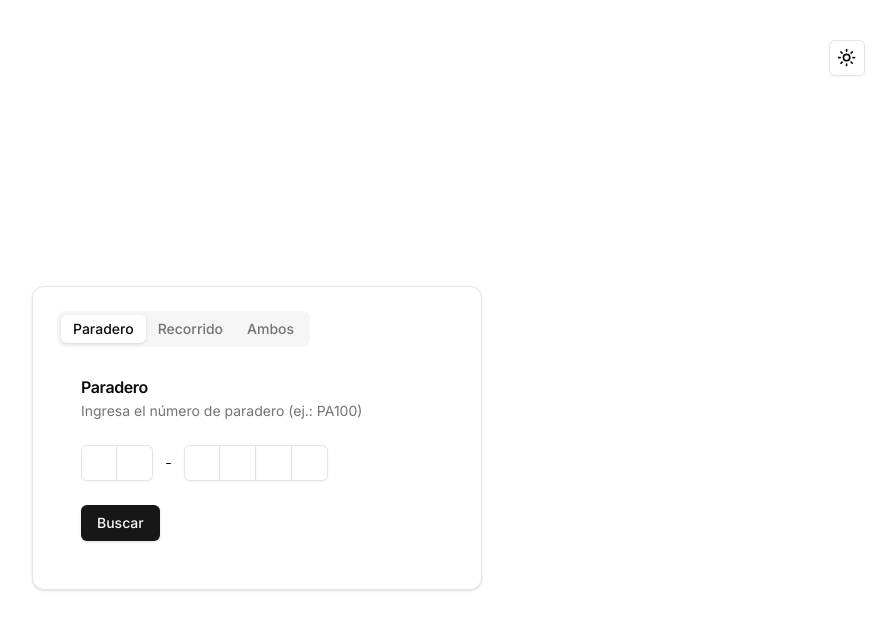
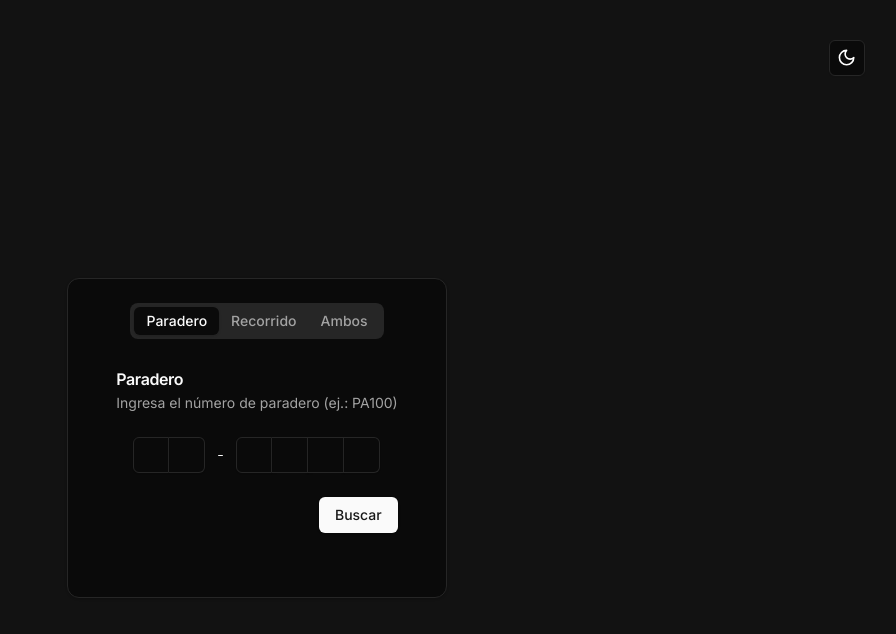
Before and after one commit to cacosat/paradero, a Next.js app: page / in a window 1280 px wide. Shown: the top 634 px of the page, without its empty margins (383-1279 px from the left). Built offline with nearby package versions, Linux system fonts and the light colour scheme.

Commit message:
layout of main page + styling

```diff
--- a/src/app/layout.js
+++ b/src/app/layout.js
@@ -15,7 +15,7 @@ export default function RootLayout({ children }) {
       <body className={inter.className}>
         <ThemeProvider
           attribute="class"
-          defaultTheme="system"
+          defaultTheme="dark"
           enableSystem
           disableTransitionOnChange
         >
--- a/src/app/page.js
+++ b/src/app/page.js
@@ -20,27 +20,27 @@ import { Tabs, TabsContent, TabsList, TabsTrigger } from "@/components/ui/tabs"
 
 export default function Home() {
   return (
-    <main className="flex flex-col h-screen max-w-[1440px] mx-auto pt-10">
-        <div className="self-end justify-self-start mx-8">
+    <main className="flex flex-col h-screen min-w-[300px] max-w-[1440px] mx-auto pt-10">
+        <div className="self-end justify-self-start mx-2 sm:mx-8">
           <ModeToggle />
         </div>
-      <div className="flex justify-center items-center h-full">
+      <div className="flex justify-center items-center h-full mx-2">
         <Card>
-          <Tabs defaultValue="stop" className="w-[400px]">
-            <div class="flex justify-between">
-              <TabsList>
+          <Tabs defaultValue="stop" className="flex flex-col max-w-[400px]">
+            <div className="self-center">
+              <TabsList className="">
                 <TabsTrigger value="stop">Paradero</TabsTrigger>
                 <TabsTrigger value="bus">Recorrido</TabsTrigger>
                 <TabsTrigger value="both">Ambos</TabsTrigger>
               </TabsList>
             </div>
-            <TabsContent value="stop">
+            <TabsContent value="stop" className="flex flex-col">
 
               <CardHeader>
                 <CardTitle>Paradero</CardTitle>
                 <CardDescription>Ingresa el número de paradero (ej.: PA100)</CardDescription>
               </CardHeader>
-              <CardContent>
+              <CardContent className="self-center">
                 <InputOTP maxLength={6}>
                   <InputOTPGroup>
                     <InputOTPSlot index={0} />
@@ -55,28 +55,28 @@ export default function Home() {
                   </InputOTPGroup>
                 </InputOTP>
               </CardContent>
-              <CardFooter>
-                <Button>Buscar</Button>
+              <CardFooter className="flex justify-end">
+                <Button className="hover:bg-neutral-950 active:bg-neutral-950 transition-all">Buscar</Button>
               </CardFooter>
             </TabsContent>
-            <TabsContent value="bus">
+            <TabsContent value="bus" className="flex flex-col">
               <CardHeader>
                 <CardTitle>Bus</CardTitle>
                 <CardDescription>Ingresa el recorrido / bus</CardDescription>
               </CardHeader>
-              <CardContent>
+              <CardContent className="self-center">
                 <Input />
               </CardContent>
-              <CardFooter>
-                <Button>Buscar</Button>
+              <CardFooter className="flex justify-end">
+                <Button className="hover:bg-neutral-950 active:bg-neutral-950 transition-all">Buscar</Button>
               </CardFooter>
             </TabsContent>
-            <TabsContent value="both">
+            <TabsContent value="both" className="flex flex-col">
               <CardHeader>
                 <CardTitle>Paradero</CardTitle>
                 <CardDescription>Ingresa el número de paradero (ej.: PA100)</CardDescription>
               </CardHeader>
-              <CardContent>
+              <CardContent className="self-center">
                 <InputOTP maxLength={6}>
                   <InputOTPGroup>
                     <InputOTPSlot index={0} />
@@ -95,11 +95,11 @@ export default function Home() {
                 <CardTitle>Bus</CardTitle>
                 <CardDescription>Ingresa el recorrido / bus</CardDescription>
               </CardHeader>
-              <CardContent>
+              <CardContent className="self-center">
                 <Input />
               </CardContent>
-              <CardFooter>
-                <Button>Buscar</Button>
+              <CardFooter className="flex justify-end">
+                <Button className="hover:bg-neutral-950 active:bg-neutral-950 transition-all">Buscar</Button>
               </CardFooter>
             </TabsContent>
           </Tabs>
```
